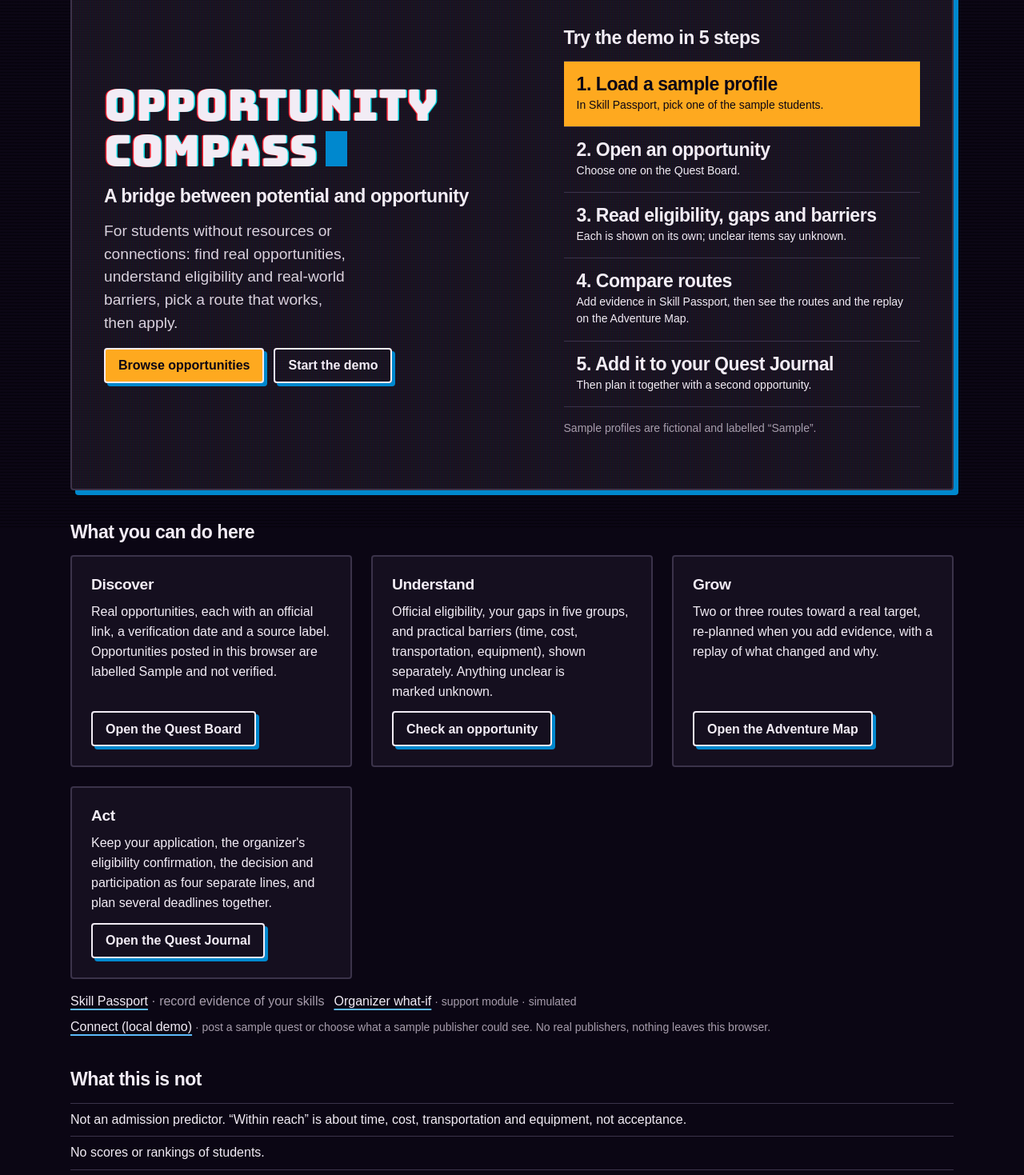
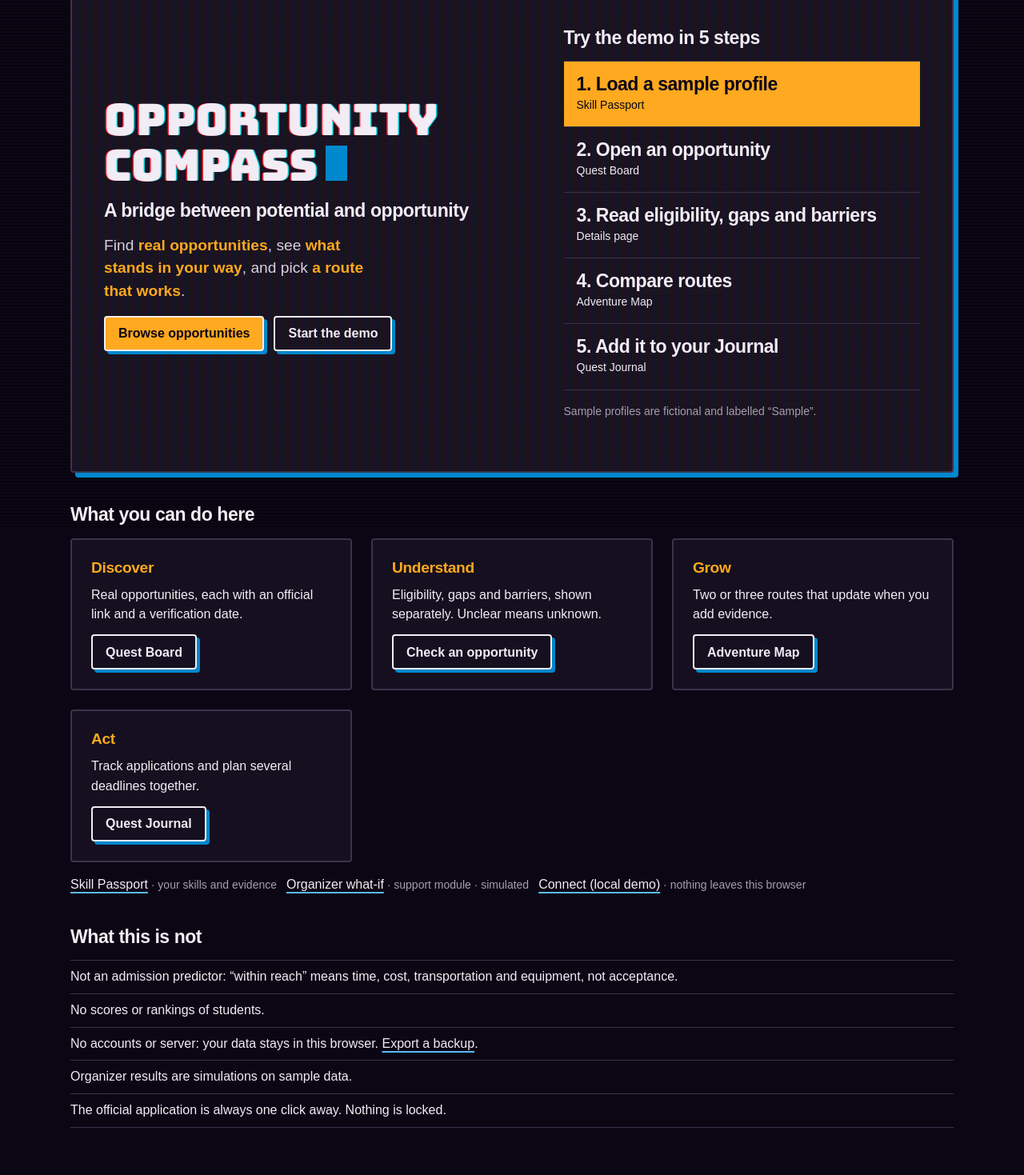
Before and after one commit to Zerune0/opportunity-compass, a Next.js app: page / in a window 1280 px wide. Shown: the part 141-1610 px from the top of the page at 80% size. Built offline with nearby package versions, Linux system fonts and the light colour scheme; a web font is replaced by a local one.

Commit message:
fix(ui): shorter home page with highlighted key phrases, whole-word headers in the organizer baseline table, and explain the view toggle on empty Journal and Passport lists

```diff
--- a/app/globals.css
+++ b/app/globals.css
@@ -221,6 +221,8 @@
   .home { box-shadow: var(--shadow-card); min-height: min(70vh, 34rem); }
   .home h1 { font-size: clamp(1.9rem, 4.3vw, 3.4rem); max-width: none; }
   .home__lead { font-size: var(--text-lg); line-height: 1.5; max-width: 34ch; color: var(--color-ink-2); }
+  .home__key { color: var(--color-accent); font-weight: 700; }
+  .home__card-title { color: var(--color-accent); }
   @media (min-width: 56rem) { .home { grid-template-columns: minmax(0, 6fr) minmax(0, 5fr); padding: var(--space-2xl) var(--space-xl); } }
 
   /* Cards in a grid lift off the screen like a pressed key in reverse */
@@ -271,6 +273,8 @@ body::before {
 @layer components {
   .rpg-stack, .rpg-stack > *, .rpg-row > *, .home > * { min-width: 0; }
   .shell-main { overflow-wrap: anywhere; }
+  /* Wide tables sit in horizontal scroll regions: size columns by whole words so headers do not split mid-word. */
+  .shell-main .overflow-x-auto > table { overflow-wrap: break-word; }
   .rpg-button { max-width: 100%; overflow-wrap: anywhere; text-align: center; }
   .rpg-tag { max-width: 100%; white-space: normal; overflow-wrap: anywhere; }
   .rpg-stack:is(dl) { grid-template-columns: minmax(0, 1fr); }
--- a/app/journal/JournalPage.tsx
+++ b/app/journal/JournalPage.tsx
@@ -106,6 +106,9 @@ export function JournalPage() {
                   Your Journal is empty. Pick an opportunity on the <Link href="/quests">Quest Board</Link> and use
                   {" "}&quot;Add to my Quest Journal&quot; on its details page.
                 </p>
+                <p className="rpg-small rpg-muted">
+                  The Adventure / Classic view changes how this list looks once it has a quest.
+                </p>
               </div>
             ) : (
               <QuestList
--- a/app/organizer/what-if.tsx
+++ b/app/organizer/what-if.tsx
@@ -1159,7 +1159,7 @@ function BaselinesTable({ view }: { view: WhatIfView }) {
           role="region"
           aria-label="Baseline comparison table (scrolls horizontally)"
         >
-          <table className="min-w-[52rem] border-collapse text-sm">
+          <table className="min-w-[64rem] border-collapse text-sm">
             <thead>
               <tr className="border-b border-gray-400 text-left">
                 <th scope="col" className="py-1 pr-3 font-medium">Approach</th>
--- a/app/page.tsx
+++ b/app/page.tsx
@@ -1,48 +1,28 @@
 import Link from "next/link";
 
 const actions = [
-  {
-    title: "Discover",
-    href: "/quests",
-    linkLabel: "Open the Quest Board",
-    note: "Real opportunities, each with an official link, a verification date and a source label. Opportunities posted in this browser are labelled Sample and not verified.",
-  },
-  {
-    title: "Understand",
-    href: "/quests",
-    linkLabel: "Check an opportunity",
-    note: "Official eligibility, your gaps in five groups, and practical barriers (time, cost, transportation, equipment), shown separately. Anything unclear is marked unknown.",
-  },
-  {
-    title: "Grow",
-    href: "/map",
-    linkLabel: "Open the Adventure Map",
-    note: "Two or three routes toward a real target, re-planned when you add evidence, with a replay of what changed and why.",
-  },
-  {
-    title: "Act",
-    href: "/journal",
-    linkLabel: "Open the Quest Journal",
-    note: "Keep your application, the organizer's eligibility confirmation, the decision and participation as four separate lines, and plan several deadlines together.",
-  },
+  { title: "Discover", href: "/quests", linkLabel: "Quest Board", note: "Real opportunities, each with an official link and a verification date." },
+  { title: "Understand", href: "/quests", linkLabel: "Check an opportunity", note: "Eligibility, gaps and barriers, shown separately. Unclear means unknown." },
+  { title: "Grow", href: "/map", linkLabel: "Adventure Map", note: "Two or three routes that update when you add evidence." },
+  { title: "Act", href: "/journal", linkLabel: "Quest Journal", note: "Track applications and plan several deadlines together." },
 ];
 
 const demoSteps = [
-  { href: "/passport", title: "Load a sample profile", note: "In Skill Passport, pick one of the sample students." },
-  { href: "/quests", title: "Open an opportunity", note: "Choose one on the Quest Board." },
-  { href: "/quests", title: "Read eligibility, gaps and barriers", note: "Each is shown on its own; unclear items say unknown." },
-  { href: "/map", title: "Compare routes", note: "Add evidence in Skill Passport, then see the routes and the replay on the Adventure Map." },
-  { href: "/journal", title: "Add it to your Quest Journal", note: "Then plan it together with a second opportunity." },
+  { href: "/passport", title: "Load a sample profile", note: "Skill Passport" },
+  { href: "/quests", title: "Open an opportunity", note: "Quest Board" },
+  { href: "/quests", title: "Read eligibility, gaps and barriers", note: "Details page" },
+  { href: "/map", title: "Compare routes", note: "Adventure Map" },
+  { href: "/journal", title: "Add it to your Journal", note: "Quest Journal" },
 ];
 
-const localOnlyNote = "No accounts or server. What you enter stays in this browser.";
+const localOnlyNote = "No accounts or server: your data stays in this browser.";
 
 const notThis = [
-  "Not an admission predictor. “Within reach” is about time, cost, transportation and equipment, not acceptance.",
+  "Not an admission predictor: “within reach” means time, cost, transportation and equipment, not acceptance.",
   "No scores or rankings of students.",
   localOnlyNote,
-  "Organizer results are simulations on sample data, not real-world impact.",
-  "You can always go straight to the official application. Nothing here is locked behind progress.",
+  "Organizer results are simulations on sample data.",
+  "The official application is always one click away. Nothing is locked.",
 ];
 
 export default function Home() {
@@ -53,9 +33,9 @@ export default function Home() {
           <h1 id="home-title">Opportunity Compass</h1>
           <p className="rpg-menu__title">A bridge between potential and opportunity</p>
           <p className="home__lead">
-            For students without resources or connections: find real opportunities,
-            understand eligibility and real-world barriers, pick a route that works,
-            then apply.
+            Find <strong className="home__key">real opportunities</strong>, see{" "}
+            <strong className="home__key">what stands in your way</strong>, and pick{" "}
+            <strong className="home__key">a route that works</strong>.
           </p>
           <div className="rpg-row">
             <Link href="/quests" className="rpg-button rpg-button--primary">
@@ -95,7 +75,7 @@ export default function Home() {
         <ul className="rpg-route-grid m-0 list-none p-0">
           {actions.map((action) => (
             <li key={action.title} className="rpg-card">
-              <h3>{action.title}</h3>
+              <h3 className="home__card-title">{action.title}</h3>
               <p>{action.note}</p>
               <Link href={action.href} className="rpg-button rpg-button--secondary">
                 {action.linkLabel}
@@ -106,7 +86,7 @@ export default function Home() {
         <ul className="rpg-row m-0 list-none p-0">
           <li>
             <Link href="/passport">Skill Passport</Link>
-            <span className="rpg-muted"> &middot; record evidence of your skills</span>
+            <span className="rpg-small rpg-muted"> &middot; your skills and evidence</span>
           </li>
           <li>
             <Link href="/organizer">Organizer what-if</Link>
@@ -115,7 +95,7 @@ export default function Home() {
           <li>
             <Link href="/connect">Connect (local demo)</Link>
             <span className="rpg-small rpg-muted">
-              {" "}&middot; post a sample quest or choose what a sample publisher could see. No real publishers, nothing leaves this browser.
+              {" "}&middot; nothing leaves this browser
             </span>
           </li>
         </ul>
@@ -130,7 +110,7 @@ export default function Home() {
               {item === localOnlyNote && (
                 <>
                   {" "}
-                  <Link href="/data">Export a backup file in Your data</Link> to keep a copy or move to another browser.
+                  <Link href="/data">Export a backup</Link>.
                 </>
               )}
             </li>
--- a/app/passport/SavedEvidence.tsx
+++ b/app/passport/SavedEvidence.tsx
@@ -23,7 +23,11 @@ export function SavedEvidence({ profile, ctx, view, onChange, onDelete }: Props)
   return (
     <section id="saved-evidence" className="rpg-stack" aria-label="Saved evidence">
       <h2>Saved evidence</h2>
-      {empty && <p>No evidence saved yet.</p>}
+      {empty && (
+        <p>
+          No evidence saved yet. The Adventure / Classic view changes how this list looks once you save an item.
+        </p>
+      )}
       {Boolean(profile?.evidence.length) && (
         <ul className={view === "adventure" ? "rpg-inventory" : "rpg-route-grid rpg-plain-list"}>
           {profile?.evidence.map((item) => <li key={item.id}>
```
Also changed, not shown: 1 other file (tests, documents, lock files or other folders).
